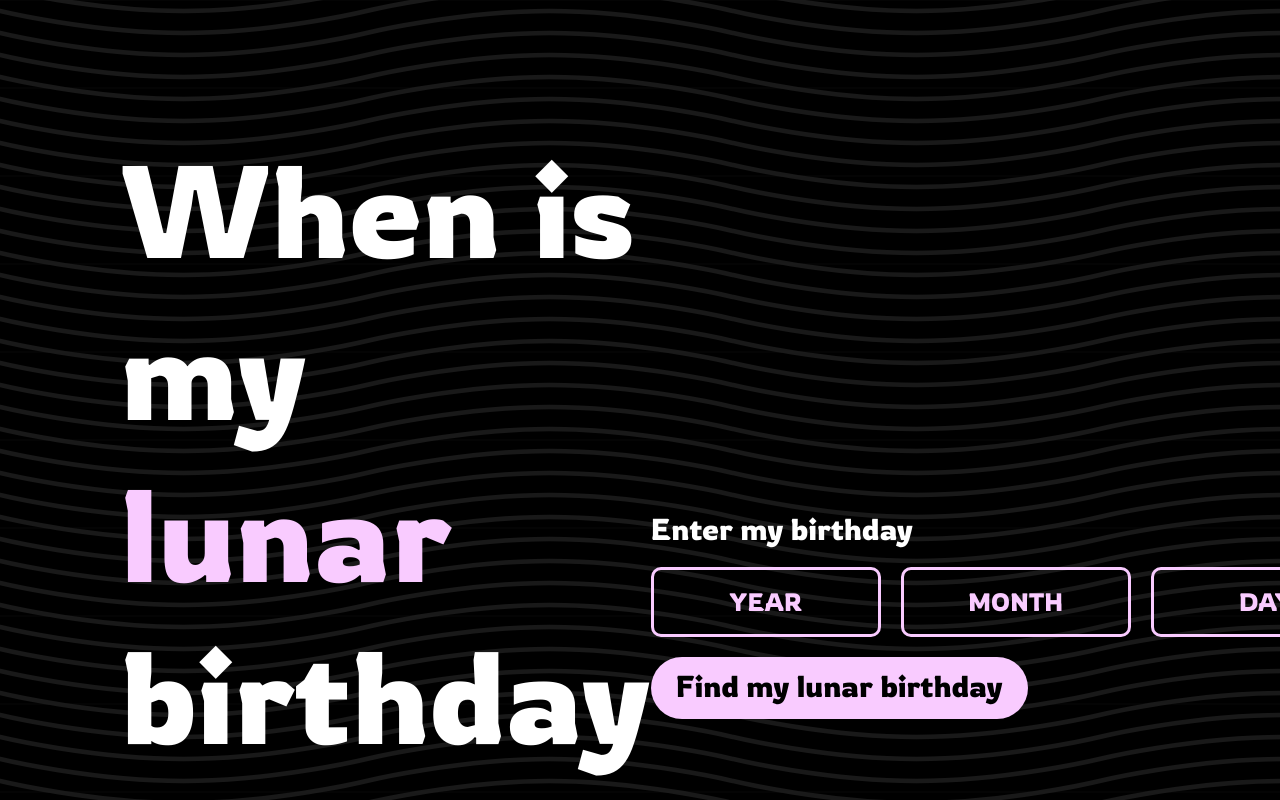
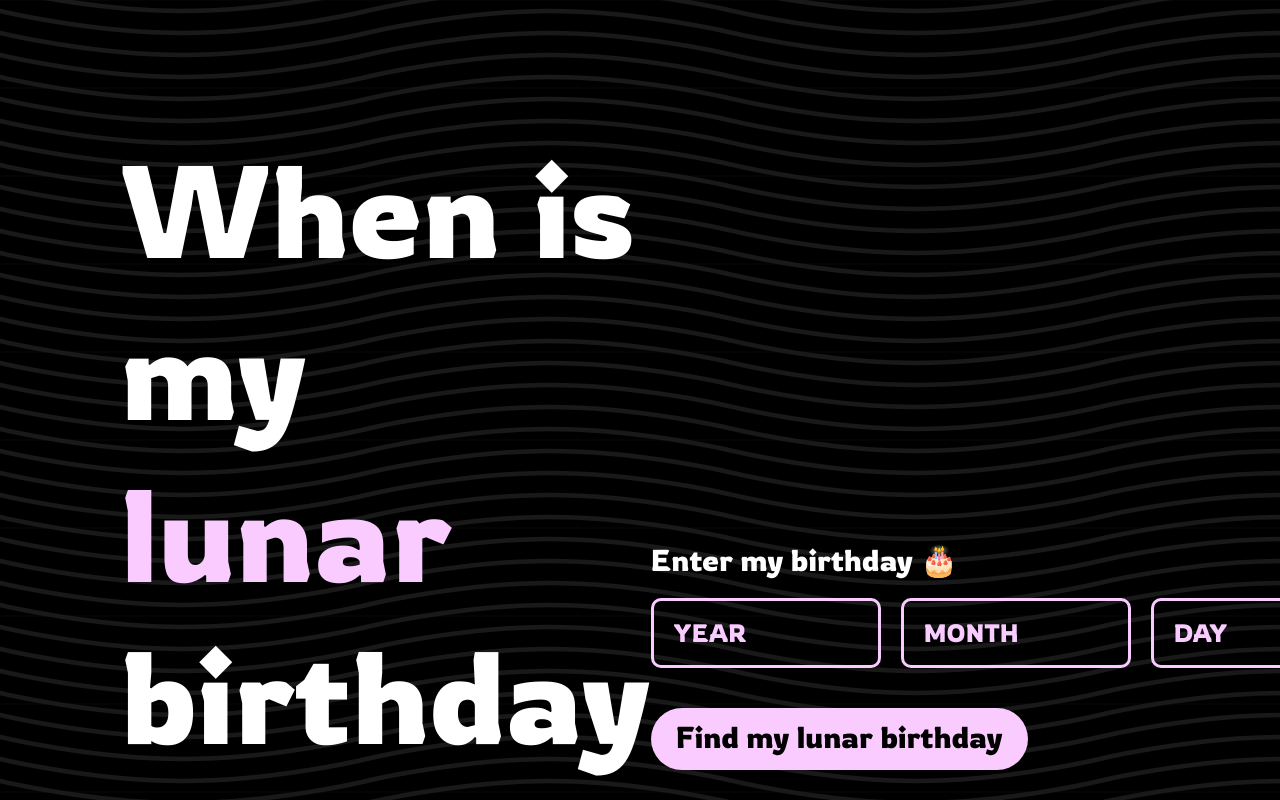
Before and after one commit to iamyujinwon/lunar-birthday-app, a React (Create React App) app: page / in a window 1280 px wide. Shown: the top 800 px of the page. Built offline with nearby package versions, Linux system fonts and the light colour scheme.

Commit message:
add calendar ui and button

```diff
--- a/package.json
+++ b/package.json
@@ -3,6 +3,10 @@
   "version": "0.1.0",
   "private": true,
   "dependencies": {
+    "@fortawesome/fontawesome-svg-core": "^6.1.1",
+    "@fortawesome/free-regular-svg-icons": "^6.1.1",
+    "@fortawesome/free-solid-svg-icons": "^6.1.1",
+    "@fortawesome/react-fontawesome": "^0.1.18",
     "@testing-library/jest-dom": "^5.16.4",
     "@testing-library/react": "^13.0.1",
     "@testing-library/user-event": "^13.5.0",
--- a/src/pages/index.css
+++ b/src/pages/index.css
@@ -36,14 +36,12 @@
     border-radius: 100px;
     background-color: #F9CBFF;
     cursor: pointer;
+    position: absolute;
+    margin-top: 20px;
 }
 
 #date-section >button:hover {
     background-color: #FFF9C6;
-}
-
-#date-containter {
-
 }
 
 #date-selector {
@@ -61,6 +59,8 @@
     color:#F9CBFF;
     font-family: 'Rowdies', cursive;
     font-size: 25px;
+    text-align: left;
+    padding-left: 20px;
     width: 230px;
     height: 70px;
     appearance: none;
@@ -69,12 +69,12 @@
     border: 3px solid;
     border-radius: 10px;
     cursor: pointer;
-    text-align: center;
 }
 
 select::-ms-expand {
     display: none;
 }
 
-option {
+form {
+    position: relative;
 }
--- a/src/pages/index.js
+++ b/src/pages/index.js
@@ -6,14 +6,14 @@
         <>
             <div id="container">
                 <div id="title">
-                    When is
+                    When is <br />
                     my <span id="lunar">lunar</span> <br/>
                     birthday <br />
                     in 2022?
                 </div>
                 <div id ="date-section">
                     <form id="date-containter">
-                        <div>Enter my birthday</div>
+                        <div>Enter my birthday 🎂</div>
                         <div id="date-selector">
                             <span>
                                 <select name="year" id="year">
```
Also changed, not shown: 1 other file (tests, documents, lock files or other folders).
